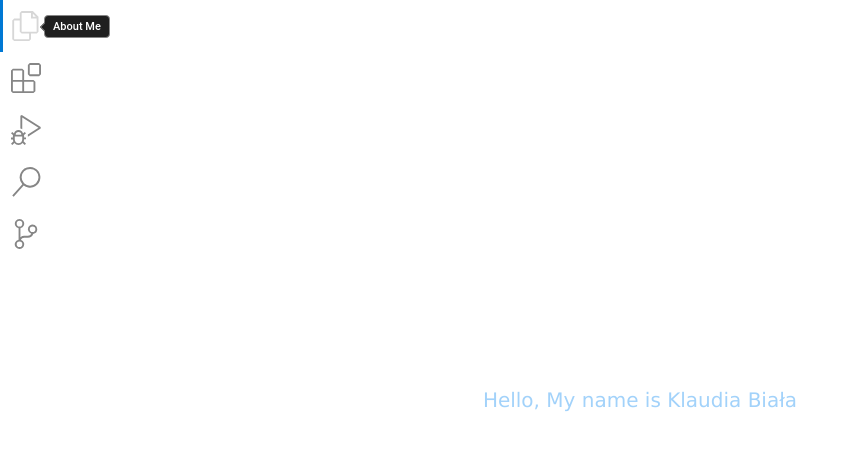
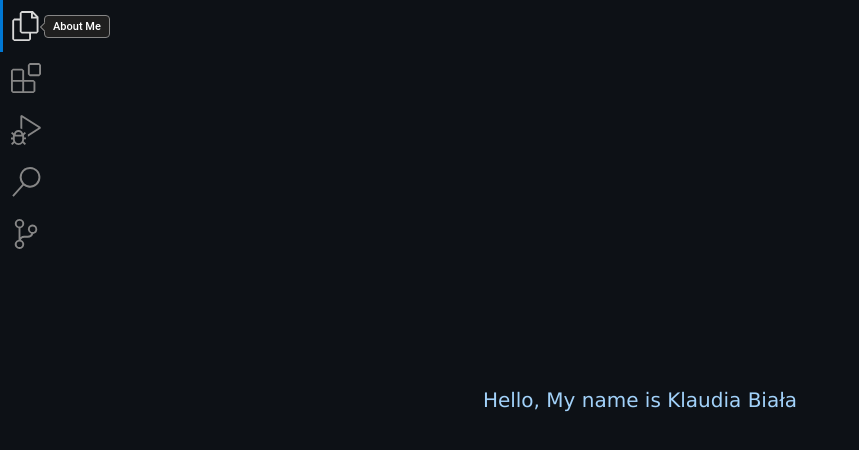
Before and after one commit to bialak/portfolio, a Next.js app: page / in a window 1280 px wide. Shown: the top 450 px of the page, without its empty margins (0-859 px from the left). Built offline with nearby package versions, Linux system fonts and the light colour scheme.

Commit message:
changle classname

```diff
--- a/components/WelcomeSection.tsx
+++ b/components/WelcomeSection.tsx
@@ -3,7 +3,7 @@ import Typewriter from "@/components/Typewriter";
 
 export default function WelcomeSection() {
   return (
-    <div className="background">
+    <div className="welcomeSection">
       <Typewriter
         text="Hello, My name is Klaudia Biała"
         delay={100}
```
